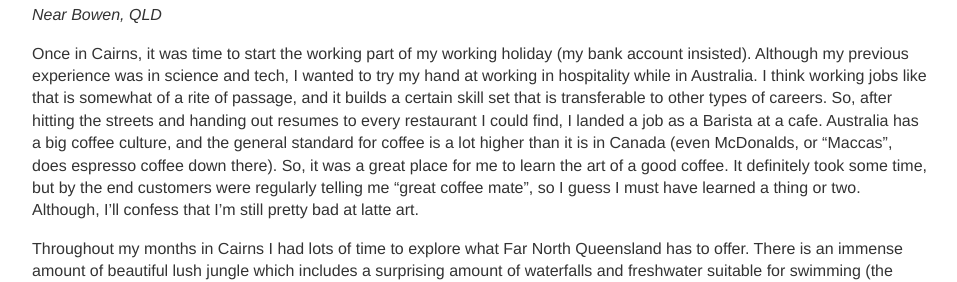
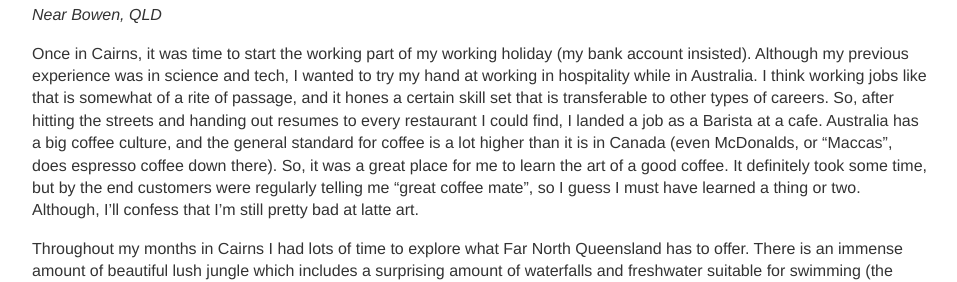
Before and after one commit to sstripps1/sstripps1.github.io, a Jekyll site: the page built from _posts/2024-08-30-sams-travel-blog.md, in a window 1280 px wide and 900 px high, scrolled down 35211 px. Shown: the part 215-497 px from the top of the window, without its empty margins (160-1117 px from the left). Built offline with Jekyll 4.4.1, drawn with Linux system fonts in a browser that asks for light colours; some of the changed text lies outside the part shown.

Commit message:
fixing a few typos in travel blog

```diff
--- a/_posts/2024-08-30-sams-travel-blog.md
+++ b/_posts/2024-08-30-sams-travel-blog.md
@@ -250,7 +250,7 @@ From Brisbane, I took about 5 days to drive the ~1700km North to Cairns. I can
 ![IMG_0513](/assets/IMG_0513.jpg)\
 *Near Bowen, QLD*
 
-Once in Cairns, it was time to start the working part of my working holiday (my bank account insisted). Although my previous experience was in science and tech, I wanted to try my hand at working in hospitality while in Australia. I think working jobs like that is somewhat of a rite of passage, and it builds a certain skill set that is transferable to other types of careers. So, after hitting the streets and handing out resumes to every restaurant I could find, I landed a job as a Barista at a cafe. Australia has a big coffee culture, and the general standard for coffee is a lot higher than it is in Canada (even McDonalds, or “Maccas”, does espresso coffee down there). So, it was a great place for me to learn the art of a good coffee. It definitely took some time, but by the end customers were regularly telling me “great coffee mate”, so I guess I must have learned a thing or two. Although, I’ll confess that I’m still pretty bad at latte art.
+Once in Cairns, it was time to start the working part of my working holiday (my bank account insisted). Although my previous experience was in science and tech, I wanted to try my hand at working in hospitality while in Australia. I think working jobs like that is somewhat of a rite of passage, and it hones a certain skill set that is transferable to other types of careers. So, after hitting the streets and handing out resumes to every restaurant I could find, I landed a job as a Barista at a cafe. Australia has a big coffee culture, and the general standard for coffee is a lot higher than it is in Canada (even McDonalds, or “Maccas”, does espresso coffee down there). So, it was a great place for me to learn the art of a good coffee. It definitely took some time, but by the end customers were regularly telling me “great coffee mate”, so I guess I must have learned a thing or two. Although, I’ll confess that I’m still pretty bad at latte art.
 
 Throughout my months in Cairns I had lots of time to explore what Far North Queensland has to offer. There is an immense amount of beautiful lush jungle which includes a surprising amount of waterfalls and freshwater suitable for swimming (the saltwater crocs stick to estuaries near the ocean). This includes the Daintree Rainforest, which is one of the oldest rainforests in the world.
 
```
Also changed, not shown: other parts of _posts/2024-08-30-sams-travel-blog.md (+1 -1 lines).
